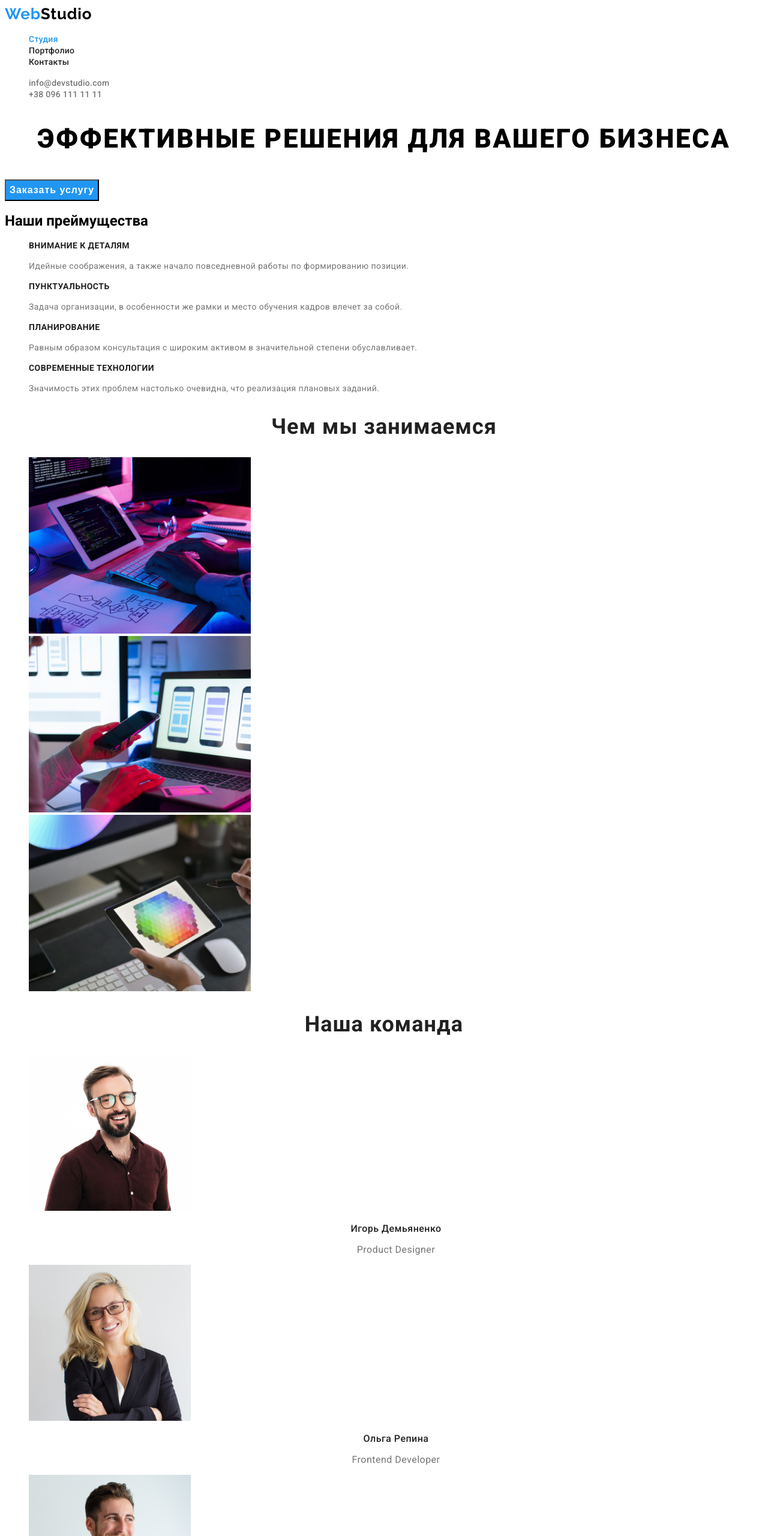
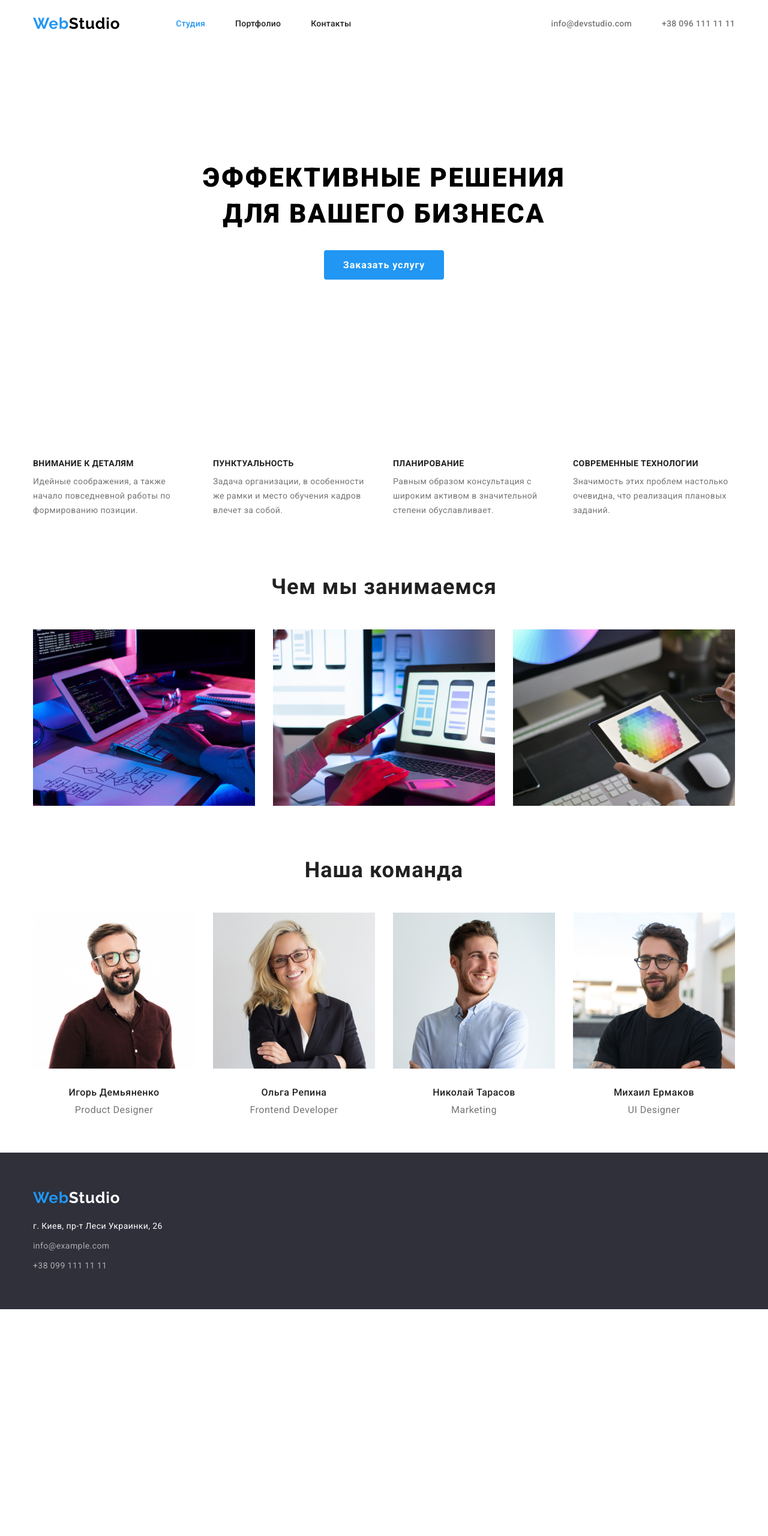
Before and after one commit to 23birola/goit-markup-hw-03, a plain HTML site: page index.html in a window 1280 px wide. Shown: the top 2560 px of the page at 60% size. After the commit the page ends 2182 px from the top, so only its background shows below. Drawn offline with nearby package versions, Linux system fonts and the light colour scheme.

Commit message:
added positioning on pages
added styles for positioning elements on pages

```diff
--- a/css/styles.css
+++ b/css/styles.css
@@ -4,18 +4,65 @@
   --secondary-color: #757575;
 }
 
-/* ========Header=========================== */
-
 body {
   font-family: 'Roboto', sans-serif;
 }
 
-a {
+h1,
+h2,
+h3,
+h4,
+h5,
+h6,
+p {
+  margin: 0;
+}
+
+ul,
+ol {
+  margin: 0;
+  padding: 0;
+}
+
+img {
+  display: block;
+}
+
+.list {
+  list-style: none;
+}
+
+.link {
   text-decoration: none;
 }
 
-ul {
-  list-style-type: none;
+.header {
+  text-align: center;
+}
+
+.container {
+  width: 1200px;
+  padding-left: 15px;
+  padding-right: 15px;
+  margin: 0 auto;
+}
+
+/* ========Header=========================== */
+
+.site-nav {
+  display: flex;
+}
+.site-nav .logo {
+  margin-right: 93px;
+}
+header .container {
+  display: flex;
+  align-items: center;
+}
+
+header {
+  padding-top: 24px;
+  padding-bottom: 12px;
 }
 
 .logo {
@@ -29,6 +76,15 @@ ul {
 
 .logo-accent {
   color: var(--accent-color);
+}
+
+.site-nav-list {
+  display: flex;
+  align-items: center;
+}
+
+.site-nav-list li:not(:last-child) {
+  margin-right: 50px;
 }
 
 .site-nav-item {
@@ -51,6 +107,15 @@ ul {
   color: var(--accent-color);
 }
 
+.header .contacts-list {
+  margin-left: auto;
+}
+.contacts-list {
+  display: flex;
+}
+.contacts-list li:not(:last-child) {
+  margin-right: 50px;
+}
 .contacts-list-item {
   font-family: inherit;
   font-weight: 500;
@@ -62,7 +127,18 @@ ul {
 /* ========End header======================= */
 
 /* ========Hero=========================== */
+
 .main-title {
+  max-width: 696px;
+  margin-bottom: 30px;
+}
+.hero .container {
+  padding-top: 200px;
+  padding-bottom: 200px;
+}
+.main-title {
+  margin: 0 auto 30px;
+
   font-weight: 900;
   font-size: 44px;
   line-height: 1.36;
@@ -72,6 +148,15 @@ ul {
 }
 
 .order-btn {
+  display: flex;
+  padding: 10px 32px;
+  margin: 0 auto;
+  border-radius: 4px;
+  border: none;
+  min-width: 200px;
+
+  cursor: pointer;
+
   font-weight: bold;
   font-size: 16px;
   line-height: 1.86;
@@ -84,7 +169,27 @@ ul {
 /* ========End Hero======================= */
 
 /* ========Advantages=========================== */
+.advantages-title {
+  height: 0;
+  overflow: hidden;
+}
+
+.advantages .container {
+  padding-top: 99px;
+  padding-bottom: 94px;
+}
+.advantages-list {
+  display: flex;
+  justify-content: space-between;
+}
+
+.advantages-item {
+  width: calc((100% - 90px) / 4);
+}
+
 .advantages-item-title {
+  margin-bottom: 10px;
+
   font-weight: 700;
   font-size: 14px;
   line-height: 1.14;
@@ -103,7 +208,12 @@ ul {
 /* ========End Advantages======================= */
 
 /* ========Services=========================== */
+.services .container {
+  padding-bottom: 86px;
+}
+
 .section-title {
+  margin-bottom: 50px;
   font-weight: 700;
   font-size: 36px;
   line-height: 1.17;
@@ -111,10 +221,27 @@ ul {
   letter-spacing: 0.03em;
   color: var(--main-color);
 }
+
+.services-list {
+  display: flex;
+  justify-content: space-between;
+}
 /* ========End Services======================= */
 
 /* ========Team=========================== */
+.team .container {
+  padding-bottom: 62px;
+}
+.team-list {
+  display: flex;
+  justify-content: space-between;
+}
+.team-memeber-img {
+  margin-bottom: 30px;
+}
+
 .team-member-name {
+  margin-bottom: 10px;
   font-weight: 500;
   font-size: 16px;
   line-height: 1.19;
@@ -134,6 +261,18 @@ ul {
 /* ========End Team======================= */
 
 /* ========Footer=========================== */
+.footer .container {
+  padding-top: 60px;
+  padding-bottom: 60px;
+}
+.footer .logo {
+  display: block;
+  margin-bottom: 20px;
+}
+
+.adress-list li:not(:last-child) {
+  margin-bottom: 9px;
+}
 .adress-item {
   font-weight: 400;
   font-size: 14px;
@@ -160,7 +299,24 @@ footer {
 /* ========End Footer======================= */
 
 /* ========Portfolio======================= */
+.cards .container {
+  padding-top: 94px;
+  padding-bottom: 94px;
+}
+.filter-list {
+  display: flex;
+  justify-content: center;
+  margin-bottom: 50px;
+}
+.filter-list li:not(:last-child) {
+  margin-right: 8px;
+}
+
 .filter-item {
+  padding: 6px 22px;
+  border-radius: 4px;
+  border: none;
+
   font-weight: 500;
   font-size: 16px;
   line-height: 1.63;
@@ -173,9 +329,26 @@ footer {
 .filter-item:focus {
   color: #ffffff;
   background-color: var(--accent-color);
+  cursor: pointer;
 }
 
+.cards-list {
+  display: flex;
+  flex-wrap: wrap;
+  margin-top: -30px;
+  margin-left: -30px;
+}
+.card-item-img {
+  margin-bottom: 20px;
+}
+
+.card-item {
+  margin-top: 30px;
+  margin-left: 30px;
+}
 .card-title {
+  padding: 0 24px 4px;
+
   font-weight: 700;
   font-size: 18px;
   line-height: 2;
@@ -184,6 +357,8 @@ footer {
 }
 
 .card-description {
+  padding: 0 20px 24px;
+
   font-weight: 400;
   font-size: 16px;
   line-height: 1.86;
--- a/index.html
+++ b/index.html
@@ -3,6 +3,7 @@
   <head>
     <meta charset="UTF-8" />
     <meta name="viewport" content="width=device-width, initial-scale=1.0" />
+    <link rel="stylesheet" href="https://cdnjs.cloudflare.com/ajax/libs/modern-normalize/1.0.0/modern-normalize.min.css" integrity="sha512-ISS7cAi1PEhQ8jnbJpJZMd29NlhNj4AWYyLOSp2CE/CsHxTCu+r+t0D2yoJudVrd0/8fTVPUVDzY5Tvli75u/g==" crossorigin="anonymous" />
     <link rel="preconnect" href="https://fonts.gstatic.com" />
     <link
       href="https://fonts.googleapis.com/css2?family=Raleway:wght@700&family=Roboto:wght@400;500;700;900&display=swap"
@@ -13,44 +14,48 @@
   </head>
 
   <body>
-    <header>
+    <header class="header">
+      <div class="container">
         <nav class="site-nav">
-        <a class="logo" href="/"><span class="logo-accent">Web</span>Studio</a>
-        <ul class="site-nav-list">
-          <li><a class="site-nav-item current" href="#">Студия</a></li>
-          <li><a class="site-nav-item" href="portfolio.html">Портфолио</a></li>
-          <li><a class="site-nav-item" href="#">Контакты</a></li>
+          <a class="logo link" href="/"><span class="logo-accent">Web</span>Studio</a>
+          <ul class="site-nav-list list">
+            <li><a class="site-nav-item current link" href="#">Студия</a></li>
+            <li><a class="site-nav-item link" href="portfolio.html">Портфолио</a></li>
+            <li><a class="site-nav-item link" href="#">Контакты</a></li>
           </ul>
         </nav>
-      <ul class="contacts-list">
+        <ul class="contacts-list list">
           <li>
             <a
-            class="contacts-list-item contacts-list-item-mail"
+              class="contacts-list-item contacts-list-item-mail link"
               href="mailto:info@devstudio.com"
               >info@devstudio.com</a
             >
           </li>
           <li>
             <a
-            class="contacts-list-item contacts-list-item-tel"
+              class="contacts-list-item contacts-list-item-tel link"
               href="tel:+380961111111"
               >+38 096 111 11 11</a
             >
           </li>
         </ul>
+      </div>
     </header>
-
     <main>
       <!-- Герой -->
       <section class="hero">
+      <div class="container">
         <h1 class="main-title">Эффективные решения для вашего бизнеса</h1>
         <button type="button" class="order-btn">Заказать услугу</button>
+      </div>
       </section>
 
       <!-- Преймущества -->
       <section class="advantages">
-        <h2>Наши преймущества</h2>
-        <ul class="advantages-list">
+        <h2 class="advantages-title">Наши преимущества</h2>
+        <div class="container">
+          <ul class="advantages-list list">
             <li class="advantages-item">
               <h3 class="advantages-item-title">Внимание к деталям</h3>
               <p class="advantages-item-description">
@@ -80,14 +85,17 @@
               </p>
             </li>
           </ul>
+        </div>
+
       </section>
 
       <!-- Услуги -->
-      <section>
+      <section class="services">
+        <div class="container">
           <h2 class="section-title">Чем мы занимаемся</h2>
-        <ul>
-          <li>
-            <img
+        <ul class="services-list list">
+          <li class="sevices-item">
+            <img class="services-img"
               src="images/box1.jpg"
               alt="веб-сайты"
               width="370"
@@ -95,7 +103,7 @@
             />
           </li>
           <li>
-            <img
+            <img class="services-img"
               src="images/box2.jpg"
               alt="мобильные приложения"
               width="370"
@@ -103,17 +111,24 @@
             />
           </li>
           <li>
-            <img src="images/box3.jpg" alt="дизайн" width="370" height="294" />
+            <img class="services-img"
+            src="images/box3.jpg"
+            alt="дизайн"
+            width="370"
+            height="294" />
           </li>
         </ul>
+        </div>
+
       </section>
 
       <!-- Команда -->
-      <section>
+      <section class="team">
+        <div class="container">
           <h2 class="section-title">Наша команда</h2>
-        <ul class="team-list">
+        <ul class="team-list list">
           <li class="team-item">
-            <img
+            <img class="team-memeber-img"
               src="images/worker1.jpg"
               alt="сотрудник1"
               width="270"
@@ -124,7 +139,7 @@
           </li>
 
           <li class="team-item">
-            <img
+            <img class="team-memeber-img"
               src="images/worker2.jpg"
               alt="сотрудник2"
               width="270"
@@ -135,7 +150,7 @@
           </li>
 
           <li class="team-item">
-            <img
+            <img class="team-memeber-img"
               src="images/worker3.jpg"
               alt="сотрудник3"
               width="270"
@@ -146,7 +161,7 @@
           </li>
 
           <li class="team-item">
-            <img
+            <img class="team-memeber-img"
               src="images/worker4.jpg"
               alt="сотрудник4"
               width="270"
@@ -156,19 +171,22 @@
             <p class="team-member-position">UI Designer</p>
           </li>
         </ul>
+        </div>
+
       </section>
     </main>
 
     <!-- Футер -->
-    <footer>
-      <a class="logo dark-theme" href="/"
+    <footer class="footer">
+        <div class="container">
+          <a class="logo dark-theme link" href="/"
           ><span class="logo-accent">Web</span>Studio</a
         >
         <address>
-        <ul class="adress-list">
+          <ul class="adress-list list">
             <li>
               <a
-              class="adress-item location"
+                class="adress-item location link"
                 href="https://goo.gl/maps/MQfGmUJ35gentpnP9"
                 target="_blank"
                 rel="noreferrer noopener"
@@ -176,16 +194,18 @@
               >
             </li>
             <li>
-            <a class="adress-item mail" href="mailto:info@example.com"
+              <a class="adress-item mail link" href="mailto:info@example.com"
                 >info@example.com</a
               >
             </li>
             <li>
-            <a class="adress-item tel" href="tel:+380991111111"
+              <a class="adress-item tel link" href="tel:+380991111111"
                 >+38 099 111 11 11</a
               >
             </li>
           </ul>
+        </div>
+
       </address>
     </footer>
   </body>
```
Also changed, not shown: portfolio.html (+53 -46 lines). Lines whose indentation alone changed are shown as unchanged.
